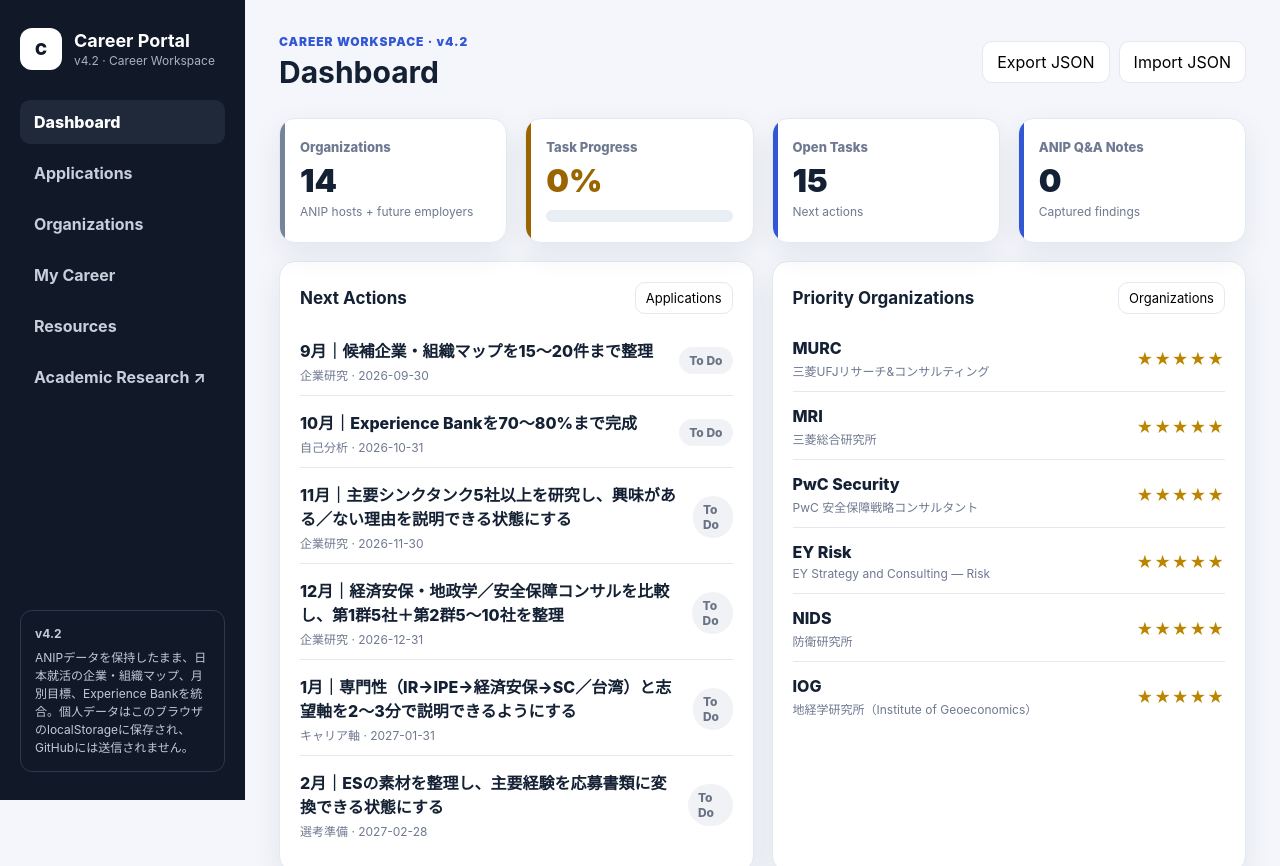
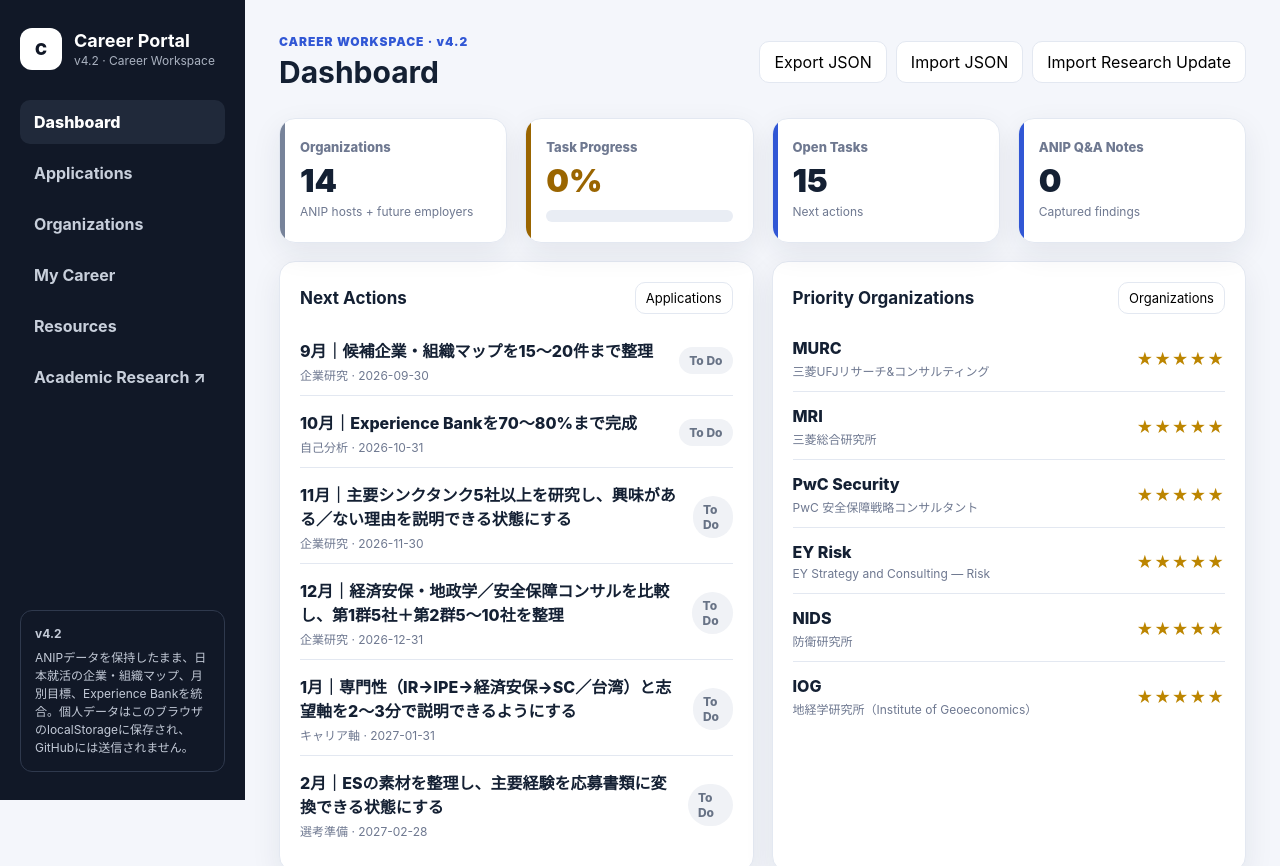
Before and after one commit to Hakuryu-Kobe/anip-portal, a plain HTML site: page index.html in a window 1280 px wide. Shown: the top 866 px of the page. Drawn offline with Linux system fonts and the light colour scheme.

Commit message:
Enable local research update import

```diff
--- a/index.html
+++ b/index.html
@@ -33,5 +33,6 @@
   <script src="app.js?v=4.2"></script>
   <script src="career-map.js?v=4.1"></script>
   <script src="career-goals.js?v=4.1"></script>
+  <script src="research-update.js?v=1"></script>
 </body>
 </html>
```
